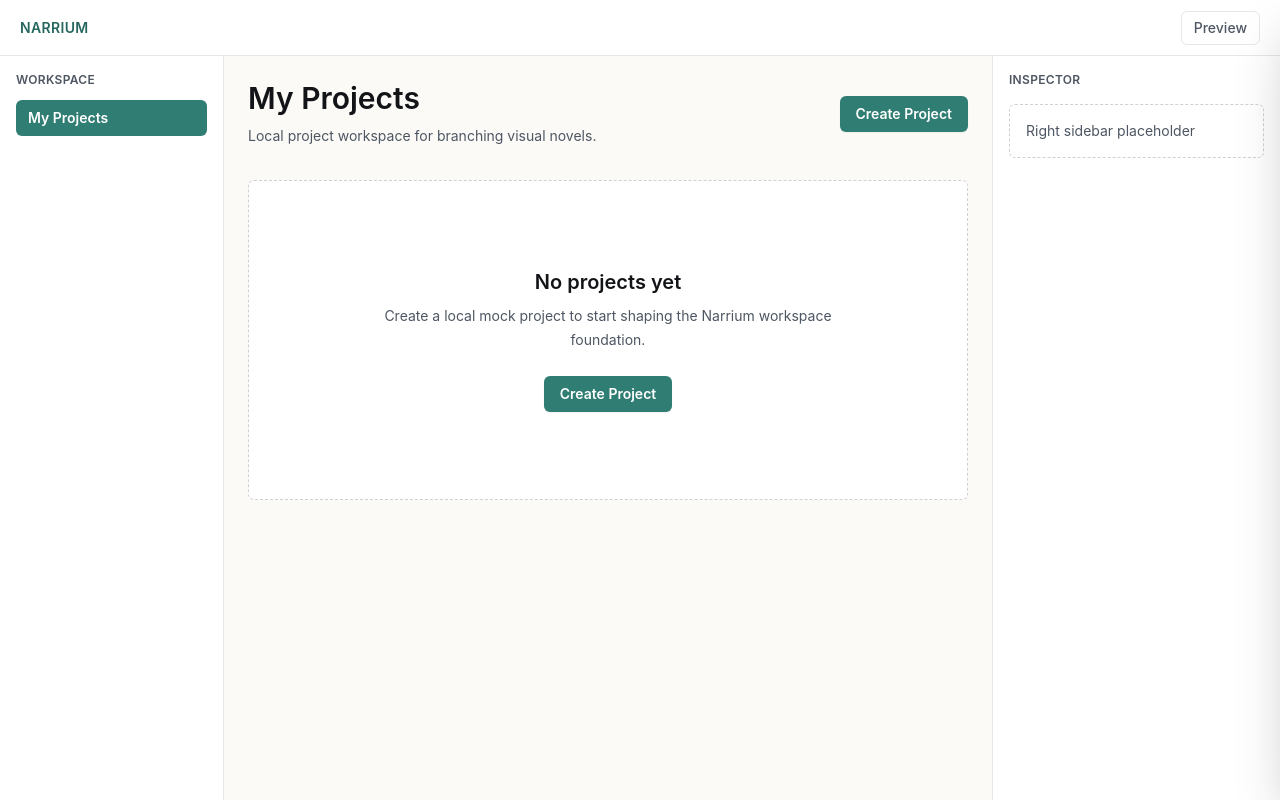
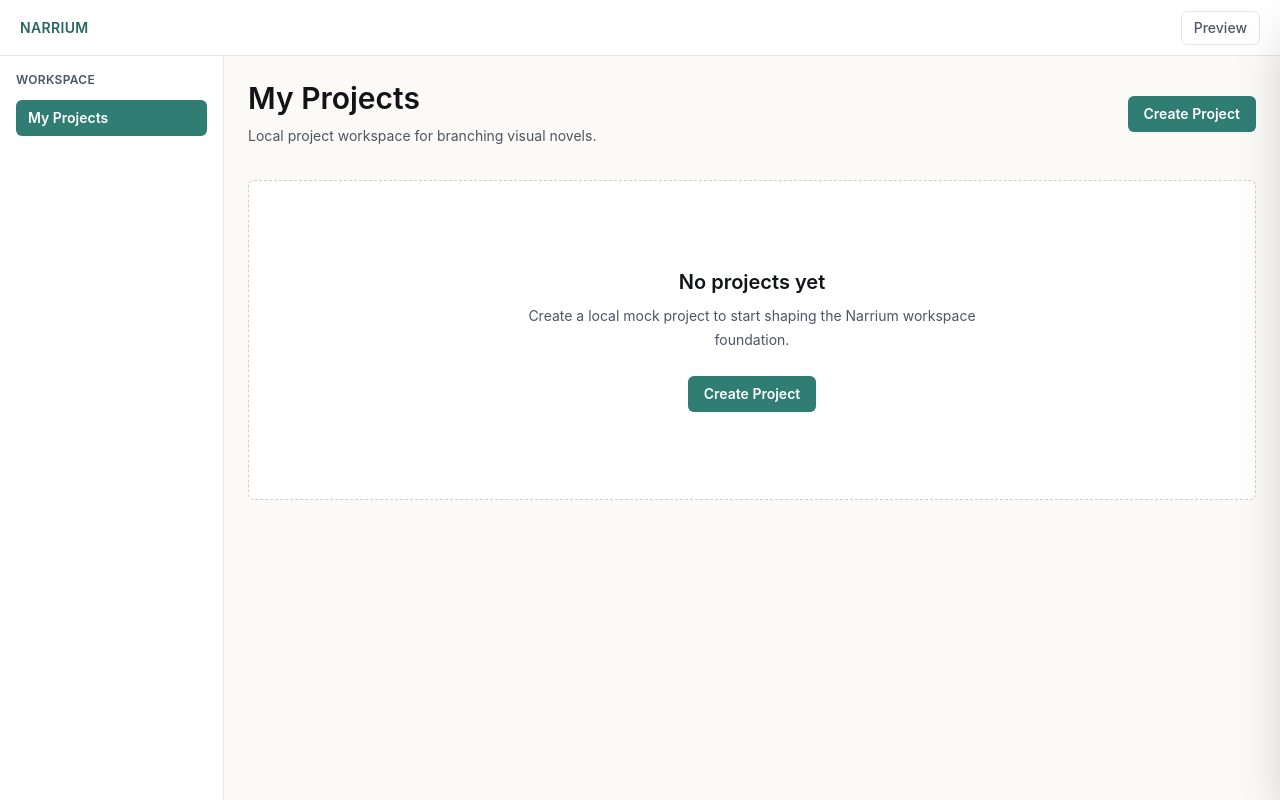
Before and after one commit to cisiur/Narrium, a React (Vite) app: page / in a window 1280 px wide. Built offline with nearby package versions, Linux system fonts and the light colour scheme.

Commit message:
refactor(ui): remove obsolete inspector placeholder

```diff
--- a/src/components/AppShell.tsx
+++ b/src/components/AppShell.tsx
@@ -121,7 +121,7 @@ export function AppShell({
           {rightPanel ? <div className="overflow-hidden bg-gray-950">{rightPanel}</div> : null}
         </div>
       ) : (
-        <div className="grid min-h-[calc(100vh-3.5rem)] grid-cols-[14rem_1fr_18rem]">
+        <div className="grid min-h-[calc(100vh-3.5rem)] grid-cols-[14rem_minmax(0,1fr)]">
           <nav className="border-r border-ink-950/10 bg-white p-4">
             <p className="mb-3 text-xs font-semibold uppercase tracking-wide text-ink-600">Workspace</p>
             <button
@@ -133,13 +133,6 @@ export function AppShell({
           </nav>
 
           <main className="min-w-0 p-6">{children}</main>
-
-          <aside className="border-l border-ink-950/10 bg-white p-4">
-            <p className="text-xs font-semibold uppercase tracking-wide text-ink-600">Inspector</p>
-            <div className="mt-4 rounded-md border border-dashed border-ink-950/20 p-4 text-sm text-ink-600">
-              Right sidebar placeholder
-            </div>
-          </aside>
         </div>
       )}
     </div>
```
